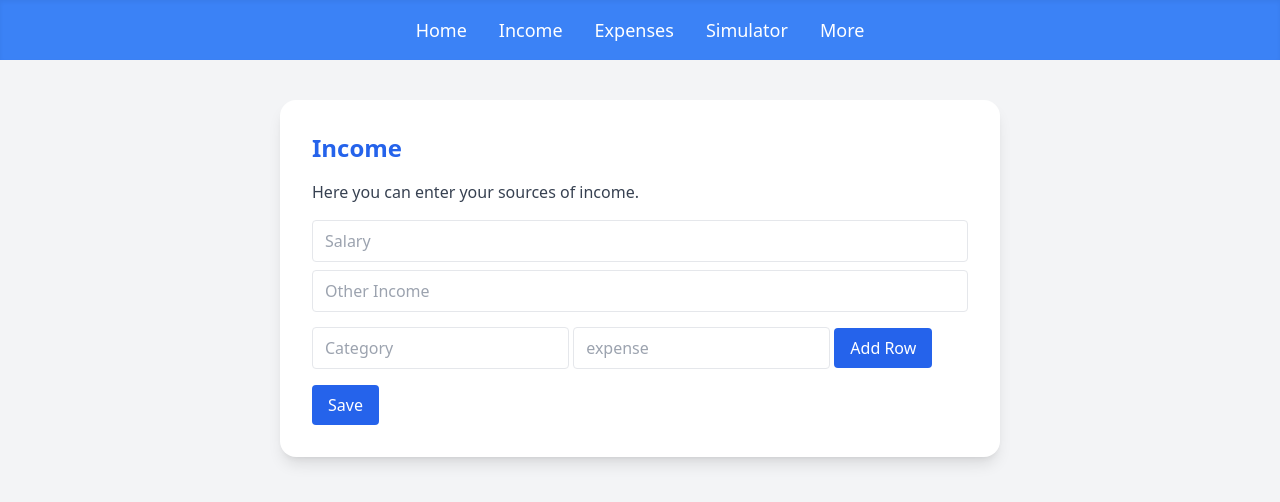
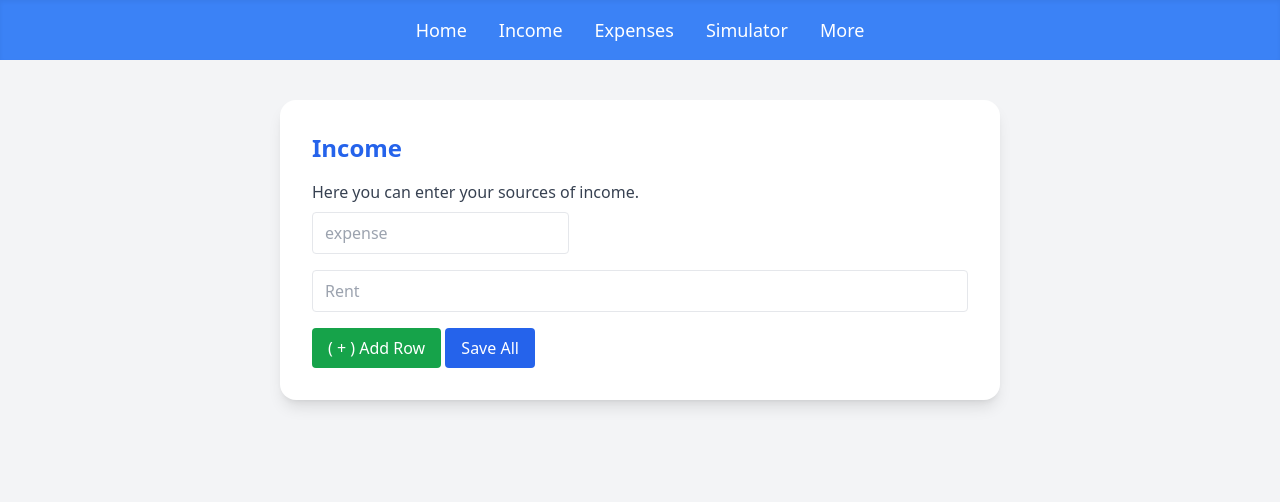
Before and after one commit to nahmad0/budget-Simulator, a plain HTML site: page public/index.html in a window 1280 px wide. Both pictures are taken after a click on the button "Income". Shown: the part 84-586 px from the top of the page. Drawn offline with nearby package versions, Linux system fonts and the light colour scheme.

Commit message:
Created functions for the add rows and save buttons. Replaced example layout

```diff
--- a/public/index.html
+++ b/public/index.html
@@ -13,6 +13,34 @@
       });
       // Show the clicked one
       document.getElementById(sectionId).classList.remove("hidden");
+    }
+    function addRow(id) {
+        const target = document.getElementById(id);
+        const input = document.createElement('input');
+        input.type = 'text';
+        input.placeholder = 'New entry';
+        input.className = "border rounded px-3 py-2 w-full";
+        target.appendChild(input)
+    }
+    function saveAllData() {
+        let data =
+        {
+            income: [],
+            expenses: []
+        };
+        document.querySelectorAll('#income-rows input').forEach(el => {
+            if (el.value.trim() !== '') {
+                data.income.push(el.value.trim());
+            }
+        });
+        document.querySelectorAll('#expense-rows input').forEach(el => {
+            if (el.value.trim() !== '') {
+                data.income.push(el.value.trim());
+            }
+        });
+        // SAVE DATA TO LOCAL STORAGE
+        localStorage.setItem('budgetSimData', JSON.stringify(data));
+        alert(`Data Has Been Saved\n${localStorage.getItem('budgetSimData')}`);
     }
     window.onload = () => {
       showSection("home"); // Default section
@@ -56,29 +84,25 @@
     <section id="income" class="hidden bg-white rounded-2xl shadow-lg p-8">
         <h3 class="text-2xl font-semibold text-blue-600 mb-4">Income</h3>
         <p class="text-gray-700">Here you can enter your sources of income.</p>
-        <!-- Example form -->
-        <input type="text" placeholder="Salary" class="border rounded px-3 py-2 mt-4 w-full">
-        <input type="text" placeholder="Other Income" class="border rounded px-3 py-2 mt-2 w-full">
-        <input type="text" placeholder="Category" class="border rounded px-3 py-2 mt-2 w-half">
         <input type="text" placeholder="expense" class="border rounded px-3 py-2 mt-2 w-half">
-        <button class="mt-4 bg-blue-600 text-white px-4 py-2 rounded hover:bg-blue-700">Add Row</button>
-        <br>
-        <button class="mt-4 bg-blue-600 text-white px-4 py-2 rounded hover:bg-blue-700">Save</button>
+        <!-- Container where rows will be added -->
+        <div id="income-rows" class="space-y-2 mt-4">
+            <input type="text" placeholder="Rent" class="border rounded px-3 py-2 w-full">
+        </div>
+        <button onclick="addRow('income-rows')" class="mt-4 bg-green-600 text-white px-4 py-2 rounded hover:bg-green-700">( + ) Add Row</button>
+        <button onclick="saveAllData()" class="mt-4 bg-blue-600 text-white px-4 py-2 rounded hover:bg-blue-700">Save All</button>
     </section>
 
     <!-- Expenses Section -->
     <section id="expenses" class="hidden bg-white rounded-2xl shadow-lg p-8">
         <h3 class="text-2xl font-semibold text-blue-600 mb-4">Expenses</h3>
         <p class="text-gray-700">Enter your expenses here.</p>
-        <!-- Example form -->
-        <input type="text" placeholder="Rent" class="border rounded px-3 py-2 mt-4 w-full">
-        <input type="text" placeholder="Food" class="border rounded px-3 py-2 mt-2 w-full">
-        <input type="text" placeholder="Transportation" class="border rounded px-3 py-2 mt-2 w-full">
-        <input type="text" placeholder="Category" class="border rounded px-3 py-2 mt-2 w-half">
-        <input type="text" placeholder="expense" class="border rounded px-3 py-2 mt-2 w-half">
-        <button class="mt-4 bg-blue-600 text-white px-4 py-2 rounded hover:bg-blue-700">Add Row</button>
-        <br>
-        <button class="mt-4 bg-blue-600 text-white px-4 py-2 rounded hover:bg-blue-700">Save</button>
+        <!-- Container where rows will be added -->
+        <div id="expense-rows" class="space-y-2 mt-4">
+            <input type="text" placeholder="Rent" class="border rounded px-3 py-2 w-full">
+        </div>
+        <button onclick="addRow('expense-rows')" class="mt-4 bg-green-600 text-white px-4 py-2 rounded hover:bg-green-700">( + ) Add Row</button>
+        <button onclick="saveAllData()" class="mt-4 bg-blue-600 text-white px-4 py-2 rounded hover:bg-blue-700">Save All</button>
     </section>
 
     <!-- Simulator Section -->
```
